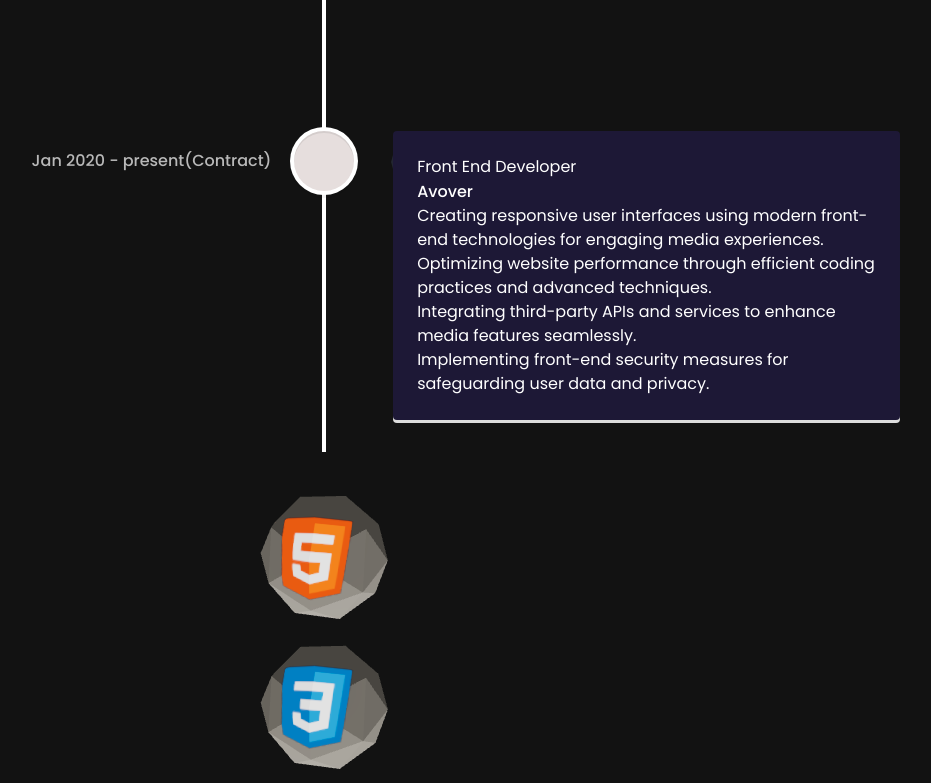
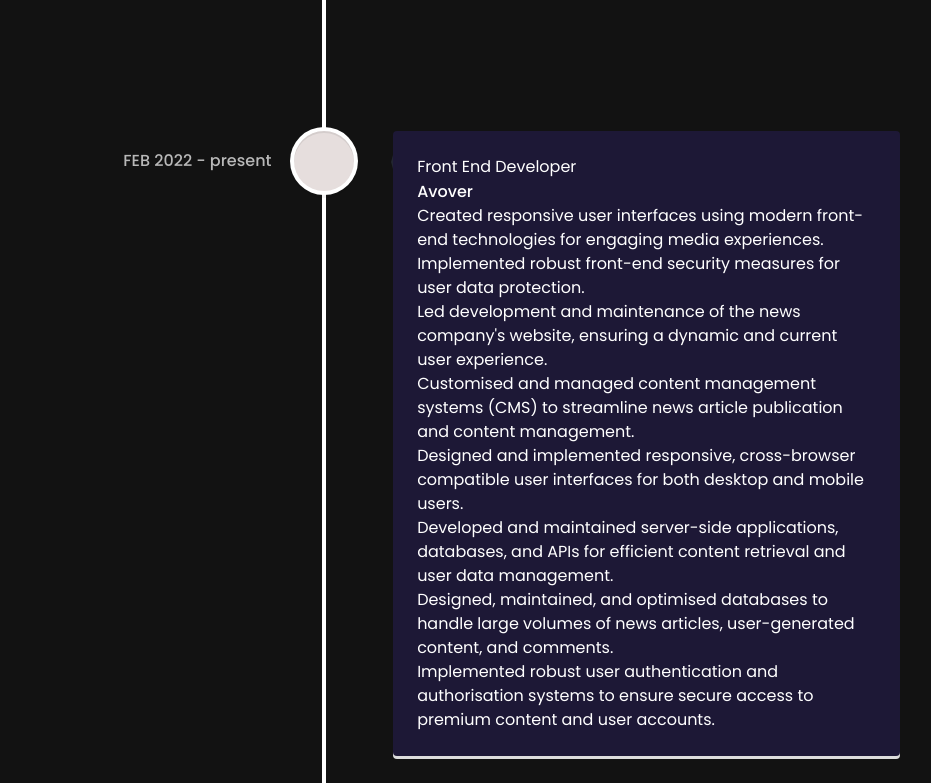
Before and after one commit to Oluwassegun/my-portfolio, a React (Vite) app: page / in a window 1280 px wide. Shown: the part 1700-2483 px from the top of the page, without its empty margins (316-1247 px from the left). Built offline with nearby package versions, Linux system fonts and the light colour scheme.

Commit message:
one more

```diff
--- a/src/constants/index.js
+++ b/src/constants/index.js
@@ -108,7 +108,7 @@ import {
       company_name: "FreeLancer",
 
       iconBg: "#383E56",
-      date: "2021 - present",
+      date: "2022 - present",
       points: [
         "Utilized Next.js and associated technologies to develop and maintain web applications for clients.",
         "Fostered collaboration with cross-functional teams, including designers, product managers, and fellow developers, to deliver top-notch products.",
@@ -121,12 +121,16 @@ import {
       title: "Front End Developer",
       company_name: "Avover",
       iconBg: "#E6DEDD",
-      date: "Jan 2020 - present(Contract)",
+      date: "FEB 2022 - present",
       points: [
-        "Creating responsive user interfaces using modern front-end technologies for engaging media experiences.",
-       "Optimizing website performance through efficient coding practices and advanced techniques.",
-       "Integrating third-party APIs and services to enhance media features seamlessly.",
-       "Implementing front-end security measures for safeguarding user data and privacy."
+        "Created responsive user interfaces using modern front-end technologies for engaging media experiences.",
+        "Implemented robust front-end security measures for user data protection.",
+        "Led development and maintenance of the news company's website, ensuring a dynamic and current user experience.",
+        "Customised and managed content management systems (CMS) to streamline news article publication and content management.",
+        "Designed and implemented responsive, cross-browser compatible user interfaces for both desktop and mobile users.",
+        "Developed and maintained server-side applications, databases, and APIs for efficient content retrieval and user data management.",
+        "Designed, maintained, and optimised databases to handle large volumes of news articles, user-generated content, and comments.",
+        "Implemented robust user authentication and authorisation systems to ensure secure access to premium content and user accounts."
       ],
     }
   ];
```
Also changed, not shown: src/assets/o-logo.png (deleted).
